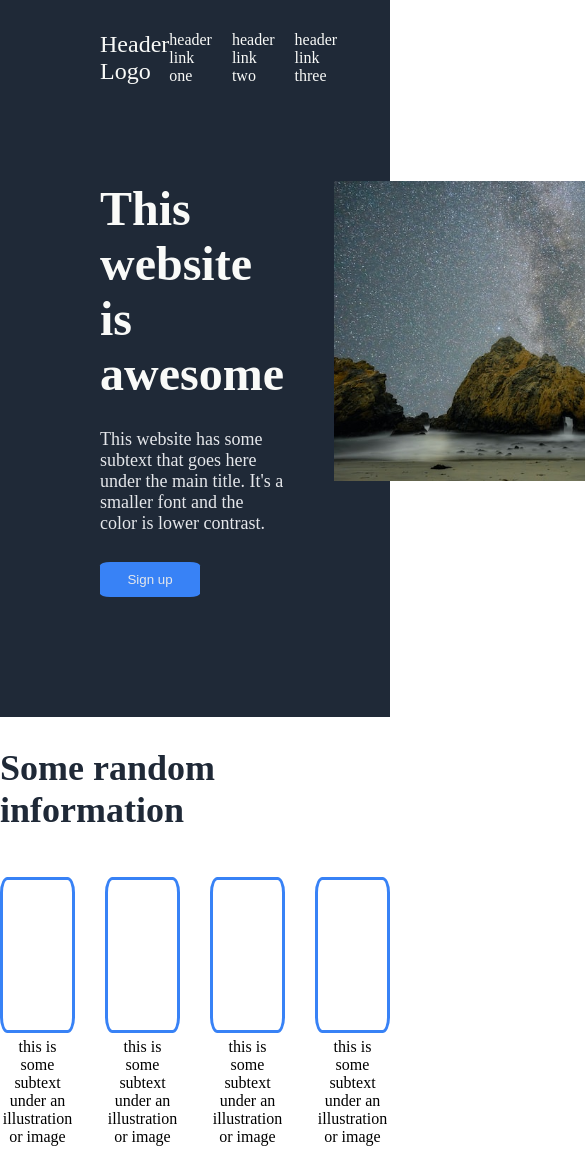
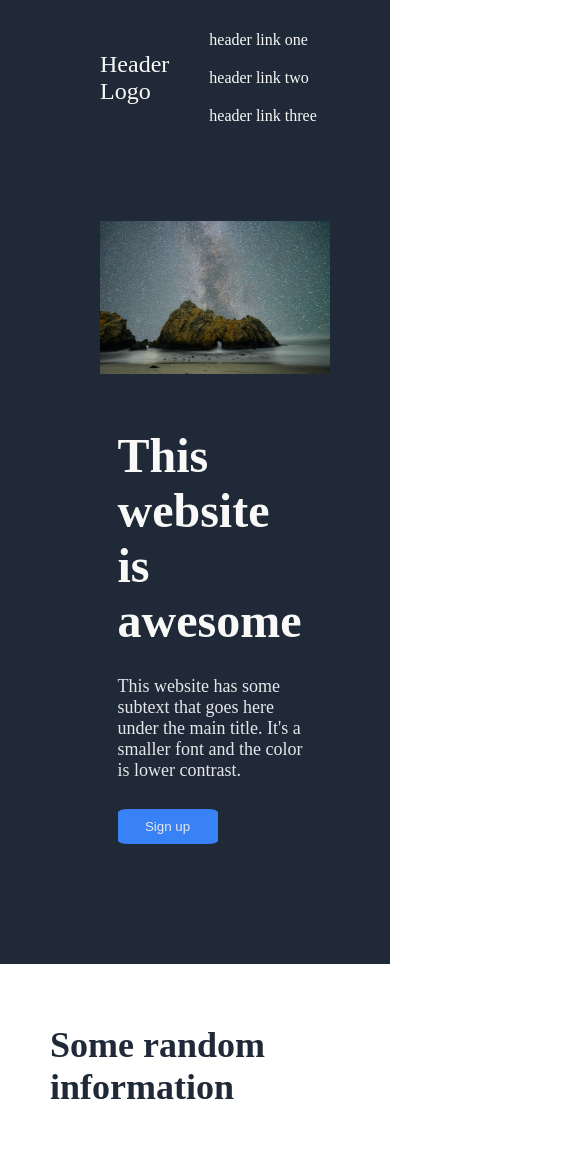
Before and after one commit to RGamz/Persona5_landing, a plain HTML site: page index.html in a window 390 px wide. Shown: the top 1149 px of the page, 585 px wide, since content can reach past the window. Drawn offline with Linux system fonts and the light colour scheme.

Commit message:
feat: added responsive hero and gallery

```diff
--- a/style.css
+++ b/style.css
@@ -15,12 +15,14 @@ ul {
 .nav {
     display: flex;
     justify-content: space-between;
+    gap: 40px;
 }
 
 .nav-links {
     display: flex;
     align-items: center;
     gap: 20px;
+    flex-wrap: wrap;
 }
 
 
@@ -30,7 +32,8 @@ ul {
 }
 
 .hero-media__img {
-    height: 300px;
+    max-height: 300px;
+    max-width: 100%;
 }
 
 .footer {
@@ -64,13 +67,16 @@ h3 {
     padding: 80px 0 80px 0;
     display: flex;
     flex-direction: row;
+    justify-content: center;
     gap: 50px;
+    flex-wrap: wrap-reverse;
 }
 
 .hero-content {
     display: flex;
     flex-direction: column;
     gap: 10px;
+    max-width: 50vw;
 }
 
 .hero-content__text {
@@ -101,7 +107,7 @@ button {
     display: flex;
     flex-direction: column;
     align-items: center;
-    padding-bottom: 60px;
+    padding: 30px 50px 60px 50px;
 }
 
 .gallery__header {
@@ -113,6 +119,7 @@ button {
 .gallery__list {
     display: flex;
     flex-direction: row;
+    flex-wrap: wrap;
     gap: 30px;
 }
 
```
